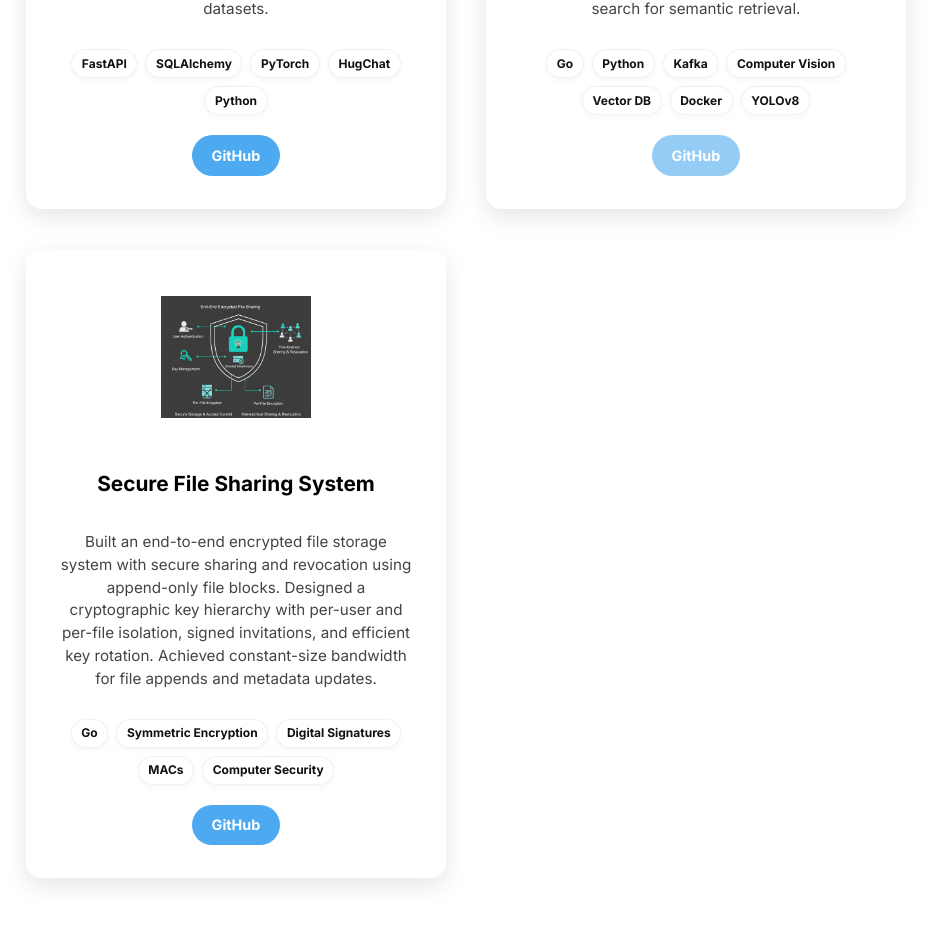
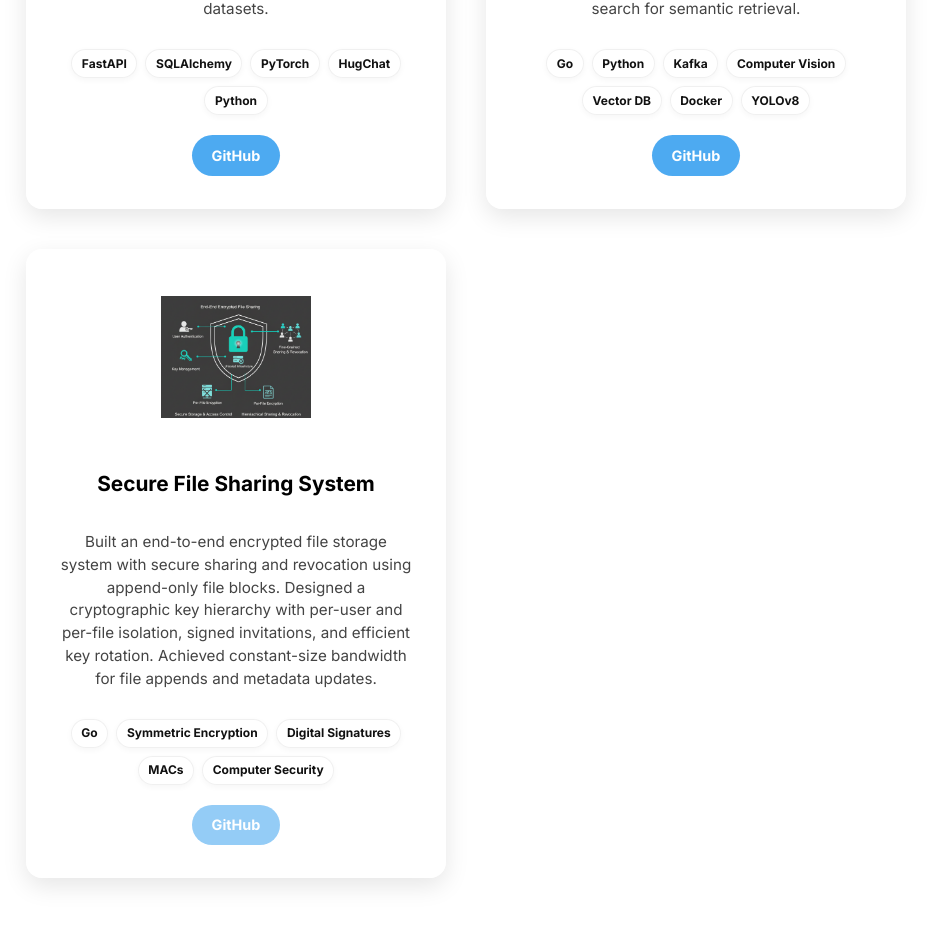
Before and after one commit to Devansh-Ojha/personal-website, a React (Vite) app: page / in a window 1280 px wide. Shown: the part 3192-4117 px from the top of the page, without its empty margins (174-1105 px from the left). Built offline with nearby package versions, Linux system fonts and the light colour scheme.

Commit message:
major changes sp26

```diff
--- a/src/components/Project.jsx
+++ b/src/components/Project.jsx
@@ -28,7 +28,6 @@ const Project = () => {
           description="Built an event-driven system for real-time video analytics that slices live streams, performs YOLO-based object detection, and enables natural-language search over video clips. Designed a scalable pipeline using Kafka-style streaming, distributed ML workers, and vector search for semantic retrieval."
           github="https://github.com/Devansh-Ojha/chronos"
           tech={["Go", "Python", "Kafka", "Computer Vision", "Vector DB", "Docker", "YOLOv8"]}
-          isNDA={true}
         />
 
         <ProjectCard
@@ -37,6 +36,8 @@ const Project = () => {
           description="Built an end-to-end encrypted file storage system with secure sharing and revocation using append-only file blocks. Designed a cryptographic key hierarchy with per-user and per-file isolation, signed invitations, and efficient key rotation. Achieved constant-size bandwidth for file appends and metadata updates."
           github="https://github.com/your-username/mt-low-resource"
           tech={["Go","Symmetric Encryption", "Digital Signatures","MACs", "Computer Security"]}
+          isNDA={true}
+          ndaReason="Can't share due to school's honesty policy"
         />
 
         {/* <ProjectCard
--- a/src/components/ProjectCard.jsx
+++ b/src/components/ProjectCard.jsx
@@ -1,6 +1,6 @@
 import "../assets/css/Project.css";
 
-const ProjectCard = ({ image, title, description, github, tech, isNDA = false }) => {
+const ProjectCard = ({ image, title, description, github, tech, isNDA = false, ndaReason = "Can't share due to NDA" }) => {
   return (
     <div className="project-card">
       <div className="project-image">
@@ -28,7 +28,7 @@ const ProjectCard = ({ image, title, description, github, tech, isNDA = false })
             GitHub
           </button>
           <div className="nda-tooltip">
-            Can't share due to NDA
+            {ndaReason}
           </div>
         </div>
       ) : (
```
